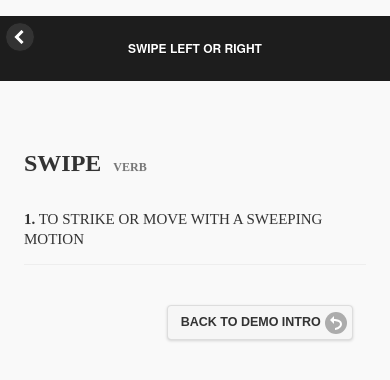
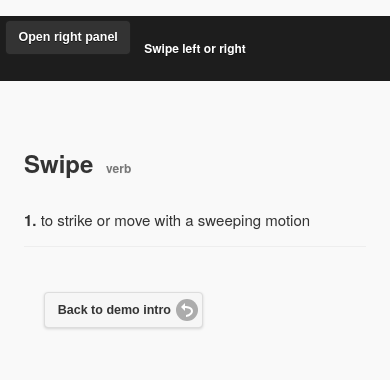
Before and after one commit to pixelbof/castleclubradio, a plain HTML site: page www/index.html in a window 390 px wide. Drawn offline with Linux system fonts and the light colour scheme; some packages are replaced by stand-ins of ours.

Commit message:
swipe functionality with styling

```diff
--- a/www/css/index.css
+++ b/www/css/index.css
@@ -5,40 +5,23 @@
 body {
     -webkit-touch-callout: none;                /* prevent callout to copy image, etc when tap to hold */
     -webkit-text-size-adjust: none;             /* prevent webkit from resizing text to fit */
-    -webkit-user-select: none;                  /* prevent copy paste, to allow, change 'none' to 'text' */
-    background-color:#E4E4E4;
-    background-image:linear-gradient(top, #A7A7A7 0%, #E4E4E4 51%);
-    background-image:-webkit-linear-gradient(top, #A7A7A7 0%, #E4E4E4 51%);
-    background-image:-ms-linear-gradient(top, #A7A7A7 0%, #E4E4E4 51%);
-    background-image:-webkit-gradient(
-        linear,
-        left top,
-        left bottom,
-        color-stop(0, #A7A7A7),
-        color-stop(0.51, #E4E4E4)
-    );
-    background-attachment:fixed;
+    -webkit-user-select: none;
+    -moz-user-select: none;
+    -ms-user-select: none;
+    -o-user-select: none;
+    user-select: none;                /* prevent copy paste, to allow, change 'none' to 'text' */
+
     font-family:'HelveticaNeue-Light', 'HelveticaNeue', Helvetica, Arial, sans-serif;
     font-size:12px;
     height:100%;
     margin:0px;
     padding:0px;
-    text-transform:uppercase;
     width:100%;
 }
 
-/* Swipe works with mouse as well but often causes text selection. */
-/* We'll deny text selecton on everything but INPUTs and TEXTAREAs. */
-#demo-page :not(INPUT):not(TEXTAREA) {
-    -webkit-user-select: none;
-    -moz-user-select: none;
-    -ms-user-select: none;
-    -o-user-select: none;
-    user-select: none;
-}
 /* Content styling. */
-dl { font-family: "Times New Roman", Times, serif; padding: 1em; }
+dl { padding: 1em; }
 dt { font-size: 2em; font-weight: bold; }
 dt span { font-size: .5em; color: #777; margin-left: .5em; }
 dd { font-size: 1.25em; margin: 1em 0 0; padding-bottom: 1em; border-bottom: 1px solid #eee; }
-.back-btn { float: right; margin: 0 2em 1em 0; }
+.ui-icon-bars { float: right; margin: 0 2em 1em 0; }
--- a/www/index.html
+++ b/www/index.html
@@ -19,7 +19,7 @@
             <div data-role="page" id="demo-page" data-url="demo-page">
                 <div data-role="header" data-theme="b">
                     <h1>Swipe left or right</h1>
-                    <a href="#left-panel" data-icon="carat-l" data-iconpos="notext" data-shadow="false" data-iconshadow="false" class="ui-nodisc-icon">Open right panel</a>
+                    <a href="#left-panel" data-iconpos="notext" data-shadow="false" data-iconshadow="false" class="ui-icon-bars">Open right panel</a>
                 </div><!-- /header -->
 
                 <div role="main" class="ui-content">
--- a/www/js/index.js
+++ b/www/js/index.js
@@ -38,7 +38,7 @@ var app = {
     // Update DOM on a Received Event
     receivedEvent: function(id) {
         //device ready
-        app.notifications("Welcome to castle club radio", "Live from Ayia Napa!", true, true);
+        //app.notifications("Welcome to castle club radio", "Live from Ayia Napa!", true, true);
 
         $( document ).on( "pagecreate", "#demo-page", function() {
             $( document ).on( "swipeleft", "#demo-page", function( e ) {
@@ -46,11 +46,11 @@ var app = {
                 // a swipe to close the left panel would also open the right panel (and v.v.).
                 // We do this by checking the data that the framework stores on the page element (panel: open).
                 if ( $( ".ui-page-active" ).jqmData( "panel" ) !== "open" ) {
-                    if ( e.type === "swipeleft" ) {
-                        $( "#left-panel" ).panel( "close" );
-                    } else if ( e.type === "swiperight" ) {
+                    if ( e.type === "swiperight" ) {
                         $( "#left-panel" ).panel( "open" );
-                    }
+                    } else if (e.type === "swipeleft") {
+                        $( "#left-panel" ).panel( "close" );
+                    }
                 }
             });
         });
```
